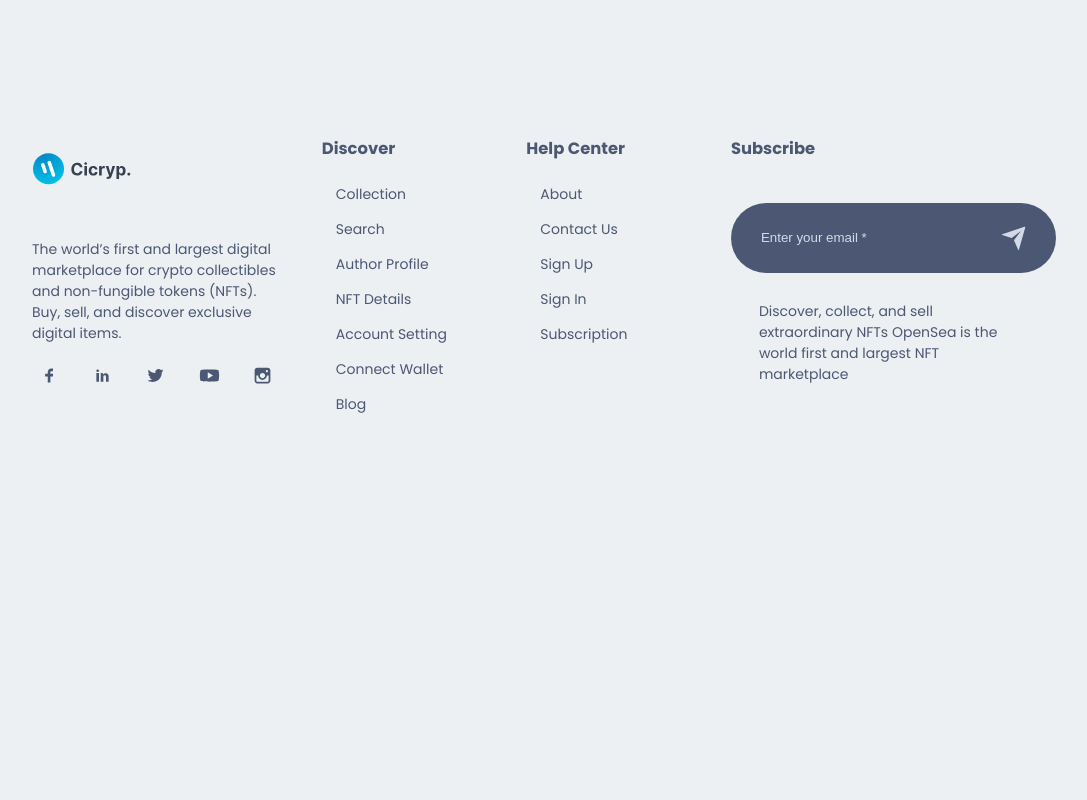
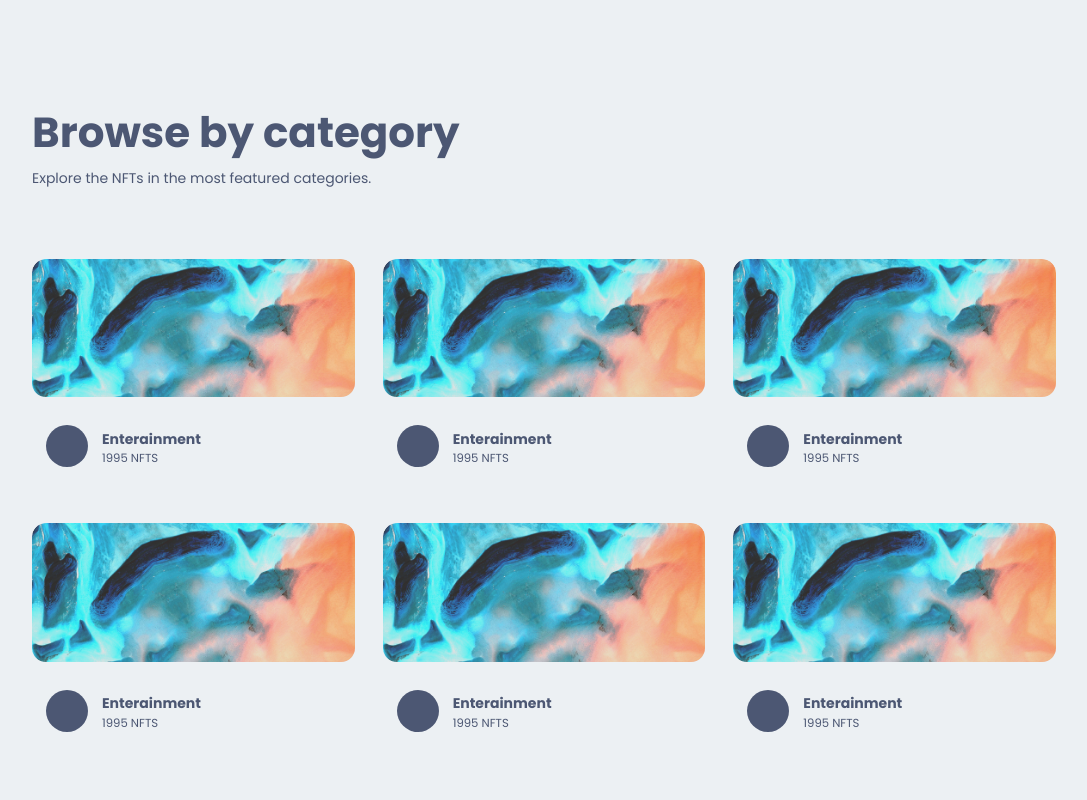
Before and after one commit to blackwolfhk/Website_Development_NFT_Marketplace_On_Ethereum, a Next.js app in the folder nftmarketplace_frontend/: page / in a window 1280 px wide. Shown: the part 2720-3520 px from the top of the page, without its empty margins (96-1183 px from the left). Before the commit the page ends 3163 px from the top, so only its background shows below. Built offline with nearby package versions, Linux system fonts and the light colour scheme.

Commit message:
updated category jsx

```diff
--- /dev/null
+++ b/nftmarketplace_frontend/components/Category/Category.jsx
@@ -0,0 +1,41 @@
+import React from "react";
+import Image from "next/image";
+import { BsCircleFill } from "react-icons/bs";
+
+//INTERNAL IMPORT
+import Style from "./Category.module.css";
+import images from "../../img";
+
+const Category = () => {
+  const CategoryArray = [1, 2, 3, 4, 5, 6];
+  return (
+    <div className={Style.box_category}>
+      <div className={Style.category}>
+        {CategoryArray.map((el, i) => (
+          <div className={Style.category_box} key={1 + 1}>
+            <Image
+              src={images.creatorbackground1}
+              className={Style.category_box_img}
+              alt="Background image"
+              width={350}
+              height={150}
+              objectFit="cover"
+            />
+
+            <div className={Style.category_box_title}>
+              <span>
+                <BsCircleFill />
+              </span>
+              <div className={Style.category_box_title_info}>
+                <h4>Enterainment</h4>
+                <small>1995 NFTS</small>
+              </div>
+            </div>
+          </div>
+        ))}
+      </div>
+    </div>
+  );
+};
+
+export default Category;
--- /dev/null
+++ b/nftmarketplace_frontend/components/Category/Category.module.css
@@ -0,0 +1,61 @@
+.box_category {
+  width: 80%;
+  margin: 0 auto;
+}
+
+.category {
+  padding: 4rem 0;
+  display: grid;
+  grid-template-columns: repeat(6, 1fr);
+  gap: 2rem;
+}
+
+.category_box {
+  line-height: 0;
+  transition: all 0.3s ease-in;
+  border-radius: 1rem;
+  overflow: hidden;
+  cursor: pointer;
+  padding-bottom: 1rem;
+}
+
+.category_box:hover {
+  box-shadow: var(--box-shadow);
+}
+
+.category_box_img {
+  border-radius: 1rem;
+}
+
+.category_box_title {
+  display: flex;
+  align-items: center;
+  padding: 1rem;
+  gap: 1rem;
+}
+
+.category_box_title span {
+  font-size: 3rem;
+  margin-top: 1rem;
+}
+
+@media screen and (min-device-width: 320px) and (max-device-width: 425px) {
+  .box_category {
+    width: 90%;
+  }
+  .category {
+    grid-template-columns: 1fr;
+  }
+}
+
+@media screen and (min-device-width: 427px) and (max-device-width: 770px) {
+  .category {
+    grid-template-columns: repeat(2, 1fr);
+  }
+}
+
+@media screen and (min-device-width: 772px) and (max-device-width: 1025px) {
+  .category {
+    grid-template-columns: repeat(3, 1fr);
+  }
+}
--- /dev/null
+++ b/nftmarketplace_frontend/components/Title/Title.jsx
@@ -0,0 +1,18 @@
+import React from "react";
+
+//INTERNAL IMPORT
+import Style from "./Title.module.css";
+
+// props
+const Title = ({ heading, paragraph }) => {
+  return (
+    <div className={Style.title}>
+      <div className={Style.title_box}>
+        <h2>{heading}</h2>
+        <p>{paragraph}</p>
+      </div>
+    </div>
+  );
+};
+
+export default Title;
--- /dev/null
+++ b/nftmarketplace_frontend/components/Title/Title.module.css
@@ -0,0 +1,24 @@
+.title {
+  width: 100%;
+}
+
+.title_box {
+  width: 80%;
+  margin: 0 auto;
+}
+
+.title_box h2 {
+  font-size: 3rem;
+  line-height: 0;
+}
+
+@media screen and (min-device-width: 320px) and (max-device-width: 425px) {
+  .title_box {
+    width: 90%;
+  }
+
+  .title_box h2 {
+    font-size: 1.8rem;
+    line-height: 0;
+  }
+}
--- a/nftmarketplace_frontend/components/componentsindex.js
+++ b/nftmarketplace_frontend/components/componentsindex.js
@@ -5,6 +5,8 @@
 import Service from "./Service/Service";
 import BigNFTSilder from "./BigNFTSilder/BigNFTSilder";
 import Subscribe from "./Subscribe/Subscribe";
+import Title from "./Title/Title";
+import Category from "./Category/Category";
 
 export {
   Button,
@@ -14,4 +16,6 @@
   Service,
   BigNFTSilder,
   Subscribe,
+  Title,
+  Category,
 };
--- a/nftmarketplace_frontend/pages/index.js
+++ b/nftmarketplace_frontend/pages/index.js
@@ -7,6 +7,8 @@
   Service,
   BigNFTSilder,
   Subscribe,
+  Title,
+  Category,
 } from "../components/componentsindex";
 
 const Home = () => {
@@ -16,6 +18,11 @@
       <Service />
       <BigNFTSilder />
       <Subscribe />
+      <Title
+        heading="Browse by category"
+        paragraph="Explore the NFTs in the most featured categories."
+      />
+      <Category />
     </div>
   );
 };
```
